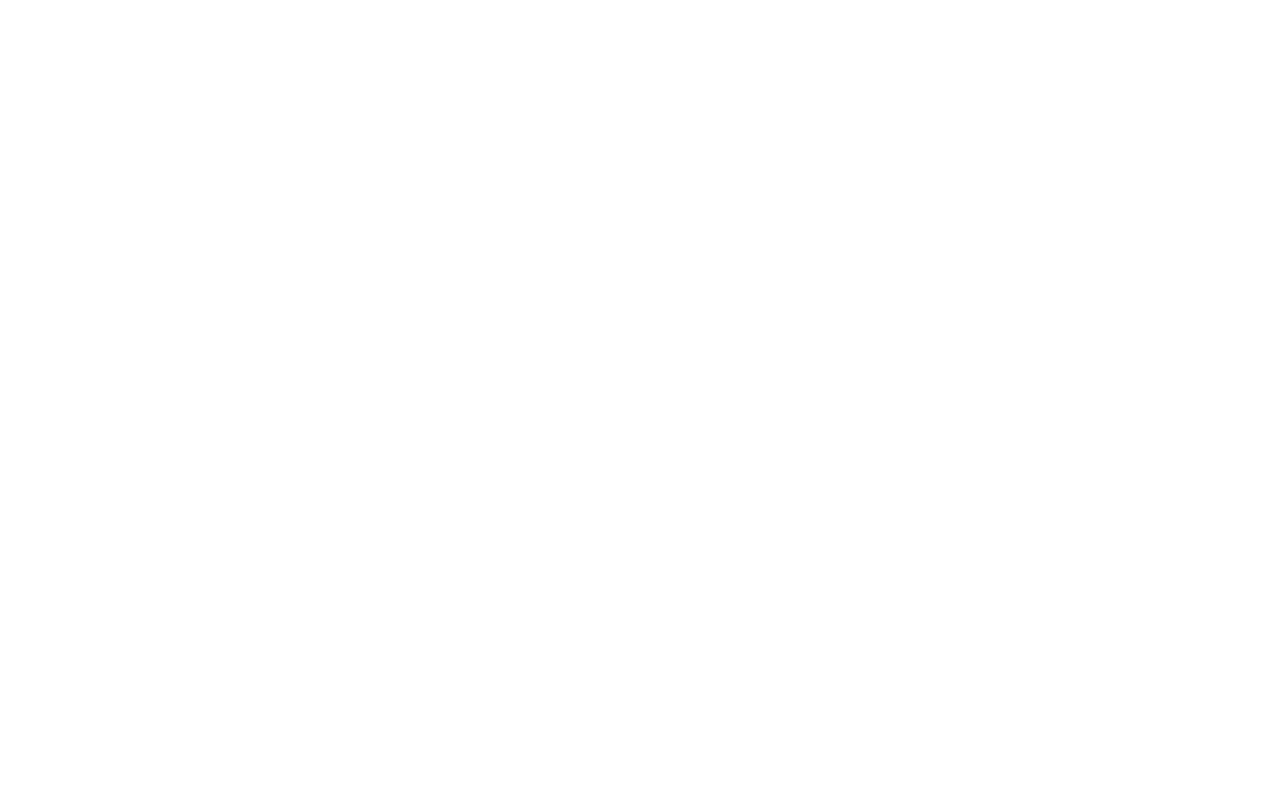
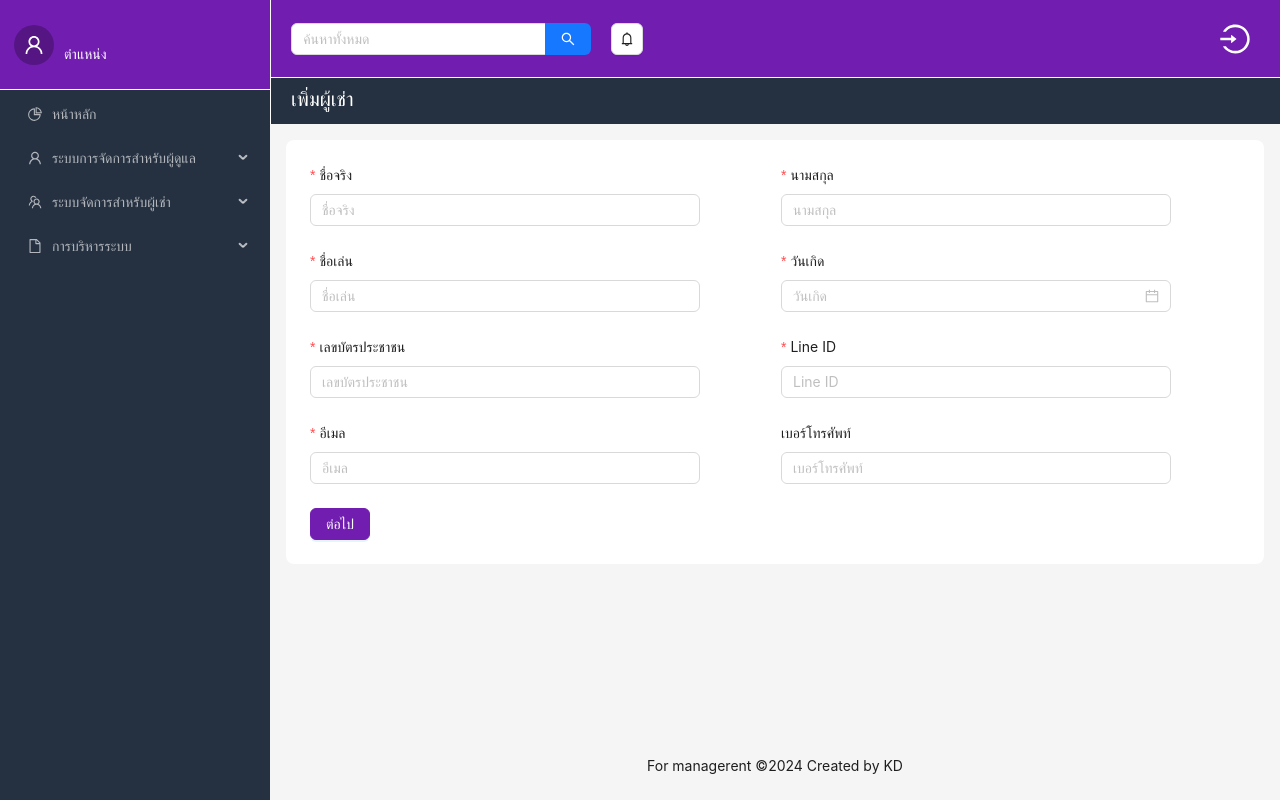
Before and after one commit to Teerapat-Kuiyawattananon/for-managerent-frontend, a React (Vite) app: page /roomlist/add in a window 1280 px wide. Before the commit this address had no page. Built offline with nearby package versions, Linux system fonts and the light colour scheme.

Commit message:
roomlistpage

```diff
--- a/package.json
+++ b/package.json
@@ -15,6 +15,7 @@
     "@emotion/styled": "^11.11.0",
     "antd": "^5.14.0",
     "axios": "^1.6.7",
+    "cloudinary-react": "^1.8.1",
     "react": "^18.2.0",
     "react-dom": "^18.2.0",
     "react-router-dom": "^6.22.0"
--- /dev/null
+++ b/src/components/pageStaff/roomList-page/addTenant/roomListPageAdd.tsx
@@ -0,0 +1,191 @@
+import React, {useState} from 'react'
+import { Button, Form, Input, InputNumber, Space, DatePicker } from 'antd';
+
+interface RoomListPageAdd1Props {
+    next : () => void
+    currentState: number
+  }
+
+  interface RoomListPageAdd1State {
+    name: string
+    lastname: string
+    nickname: string
+    birthday: number
+    id_card: number
+    id_line: string
+    email: string
+    tel: string
+  }
+
+const RoomListPageAdd= ({next, currentState} : RoomListPageAdd1Props)  => {
+    const [formData, setFormData] = useState<RoomListPageAdd1State>({
+        name: '',
+        lastname: '',
+        nickname: '',
+        birthday: 0,
+        id_card: 0,
+        id_line: '',
+        email: '',
+        tel: '',
+      })
+
+      const formRef = React.useRef();
+      const handleNext = () => {
+        console.log(currentState)
+        // next()
+      }
+
+      const handleChange = (e: any) => {
+        // console.log(e.target.type)
+        // console.log(e.target.value)
+        setFormData({
+          ...formData,
+          [e.target.name]:
+            e.target.type === "number" ? Number(e.target.value) : e.target.value
+        })
+      }
+
+
+
+      const handleSubmit = async (e: React.FormEvent<HTMLInputElement>) => {
+        // console.log("test")
+        // e.preventDefault()
+        try {
+            //   const response = await axios.post('http://localhost:3232/login', formData); // Replace with your API endpoint
+            // console.log(formData)
+            // e.preventDeafault()
+            // e.preventDefault()
+            console.log('Success:', formData);
+            next()
+              // Handle successful registration (e.g., clear form, redirect)
+            } catch (error) {
+              console.log('Failed:', formData);
+            }
+            // console.log('Failed:', formData);
+    }
+
+     const onFinishFailed = (errorInfo: any) => {
+      console.log('Failed:', errorInfo);
+      console.log('Failed:', formData);
+    }
+
+      return (
+        <Form
+        name="validateOnly"
+        layout="vertical"
+        autoComplete="off"
+        form={formRef.current}
+        onFinish={handleSubmit}
+        onFinishFailed={onFinishFailed}
+        >
+          <div className='flex  justify-start'>
+            <div className='w-1/2 mr-3'>
+                <Form.Item name="ชื่อจริง" label="ชื่อจริง" rules={[{ required: true }]}>
+                    <Input
+                        name='name'
+                        onChange={handleChange}
+                        style={{
+                        width: '85%',
+                        }} placeholder='ชื่อจริง'/>
+                </Form.Item>
+            </div>
+            <div className='w-1/2 h-1'>
+                <Form.Item name="นามสกุล" label="นามสกุล" rules={[{ required: true }]}>
+                    <Input
+                        name='lastname '
+                        onChange={handleChange}
+                        style={{
+                        width: '85%',
+                        // height: '120px',
+                        }} placeholder='นามสกุล'/>
+                </Form.Item>
+            </div>
+          </div>
+
+          <div className='flex  justify-start mt4'>
+            <div className='w-1/2 mr-3'>
+                <Form.Item name="ชื่อเล่น" label="ชื่อเล่น" rules={[{ required: true }]}>
+                    <Input
+                        name='nickname'
+                        onChange={handleChange}
+                        placeholder='ชื่อเล่น'
+                        style={{
+                        width: '85%',
+                    }} />
+                </Form.Item>
+            </div>
+            <div className='w-1/2'>
+                <Form.Item name="วันเกิด" label="วันเกิด" rules={[{ required: true },]}>
+                     <DatePicker
+                        name='birt'
+                        type='number'
+                        onChange={handleChange}
+                        placeholder='วันเกิด' style={{
+                        width: '85%',
+                    }}/>
+                </Form.Item>
+            </div>
+          </div>
+
+          <div className='flex  justify-start'>
+            <div className='w-1/2 mr-3'>
+                <Form.Item name="เลขบัตรประชาชน" label="เลขบัตรประชาชน" rules={[{ required: true }, ]}>
+                    <Input
+                        name='id_card'
+                        onChange={handleChange}
+                        placeholder='เลขบัตรประชาชน' style={{
+                        width: '85%',
+                }}/>
+                </Form.Item>
+            </div>
+            <div className='w-1/2'>
+                <Form.Item name="Line ID" label="Line ID" rules={[{ required: true }]}>
+                    <Input
+                        name='id_line'
+                        type='number'
+                        onChange={handleChange}
+                        style={{
+                        width: '85%',
+                        }} placeholder='Line ID'/>
+                </Form.Item>
+            </div>
+          </div>
+
+          <div className='flex  justify-start'>
+            <div className='w-1/2 mr-3'>
+                <Form.Item name="อีเมล" label="อีเมล" rules={[{ required: true }]}>
+                    <Input
+                        name='email'
+                        onChange={handleChange}
+                        style={{
+                        width: '85%',
+                        }} placeholder='อีเมล'/>
+                </Form.Item>
+            </div>
+            <div className='w-1/2'>
+                <Form.Item name="เบอร์โทรศัพท์" label="เบอร์โทรศัพท์" rules={[{ required: false }]}>
+                    <Input
+                        name='tel'
+                        onChange={handleChange}
+                        style={{
+                        width: '85%',
+                        // height: '120px',
+                        }} placeholder='เบอร์โทรศัพท์'/>
+                </Form.Item>
+            </div>
+          </div>
+
+
+          <Button type="primary" htmlType='submit' style={{
+                // background: "711DB0",
+                // backgroundColor: "yellow"
+              }}
+              onClick={handleNext}
+              >
+                ต่อไป
+              </Button>
+      </Form>
+      )
+    }
+
+  export default RoomListPageAdd;
--- /dev/null
+++ b/src/components/pageStaff/roomList-page/addTenant/roomlistPageDetail.tsx
@@ -0,0 +1,19 @@
+import React from 'react';
+import { Button, Space, } from 'antd';
+import { PlusOutlined } from '@ant-design/icons';
+
+const RoomListPageDetail: React.FC = () => {
+
+    return (
+      <>
+        <div>
+            <span> roomdetail </span>
+          <Space style={{ marginBottom: 16 }}>
+            <Button type="primary" icon={<PlusOutlined />}>เพิ่มรูปภาพผังห้องพัก</Button>
+          </Space>
+        </div>
+      </>
+    );
+  };
+
+  export default RoomListPageDetail;
--- a/src/components/pageStaff/roomList-page/roomListTable.tsx
+++ b/src/components/pageStaff/roomList-page/roomListTable.tsx
@@ -1,13 +1,13 @@
-import React, {useState} from 'react';
-import { Table, Button, Tag, ConfigProvider } from 'antd';
-import { PlusOutlined } from '@ant-design/icons';
+import React, { useState } from 'react';
+import { Table, Button, ConfigProvider } from 'antd';
+import { UserOutlined } from '@ant-design/icons';
 import type { TableColumnsType, TableProps } from 'antd';
+import { Link } from 'react-router-dom';
 
 type TableRowSelection<T> = TableProps<T>['rowSelection'];
 
-
 interface RoomListTableProps {
-    data: RoomListTableData[],
+    data: RoomListTableData[];
 }
 
 export interface RoomListTableData {
@@ -17,18 +17,19 @@ export interface RoomListTableData {
     tenantName: string;
     roomRent: number;
     roomStatus: string;
-};
+}
 
-export const RoomListTable: React.FC<RoomListTableProps> = ({ data }) => {
+const RoomListTable: React.FC<RoomListTableProps> = ({ data }) => {
+    const distinctFloors = Array.from(new Set(data.map(item => item.floor))); // สร้างอาร์เรย์ของชั้นที่มีอยู่จริง
+    const floorFilters = distinctFloors.map(floor => ({ text: `ชั้น ${floor}`, value: floor })); // สร้างรายการตัวเลือกสำหรับการกรอง
     const [selectedRowKeys, setSelectedRowKeys] = useState<React.Key[]>([]);
-
     const onSelectChange = (newSelectedRowKeys: React.Key[]) => {
         console.log('selectedRowKeys changed: ', newSelectedRowKeys);
         setSelectedRowKeys(newSelectedRowKeys);
 
         // Show selected item.
         const selectedRows = data.filter(item => newSelectedRowKeys.includes(item.key));
-      console.log('Selected Rows Data:', selectedRows);
+        console.log('Selected Rows Data: ', selectedRows);
     };
 
     const rowSelection: TableRowSelection<RoomListTableData> = {
@@ -38,7 +39,7 @@ export const RoomListTable: React.FC<RoomListTableProps> = ({ data }) => {
 
     function statusColor(status: string) {
         let color;
-        switch(status) {
+        switch (status) {
             case 'ไม่ว่าง':
                 color = 'red';
                 break;
@@ -46,9 +47,9 @@ export const RoomListTable: React.FC<RoomListTableProps> = ({ data }) => {
                 color = 'green';
                 break;
             default:
-                return status
+                color = 'inherit'; // Default color
         }
-        return <Tag color={color}>{status}</Tag>
+        return <span style={{ color }}>{status}</span>;
     }
 
 
@@ -57,6 +58,10 @@ export const RoomListTable: React.FC<RoomListTableProps> = ({ data }) => {
             title: 'ชั้น',
             dataIndex: 'floor',
             key: 'floor',
+            filters: floorFilters, // ใช้รายการตัวเลือกในการกรอง
+            onFilter: (value, record: RoomListTableData) => {
+                return record.floor === value;
+            },
         },
         {
             title: 'ชื่อห้อง',
@@ -79,47 +84,51 @@ export const RoomListTable: React.FC<RoomListTableProps> = ({ data }) => {
             key: 'roomStatus',
             filters: [
                 { text: 'ว่าง', value: 'ว่าง' },
-                { text: 'ไม่ว่าง', value: 'ไม่ว่าง' }
+                { text: 'ไม่ว่าง', value: 'ไม่ว่าง' },
             ],
             onFilter: (value, record: RoomListTableData) => {
                 return record.roomStatus === value;
             },
-            render: statusColor
+            render: statusColor,
         },
         {
             title: 'การกระทำ',
             dataIndex: 'action',
             key: 'action',
-            render: () => (
-                // record.RoomStatus === "ว่าง"
-                // <Link to=/add_roomList/>Edit</Link>
-
-                // record.RoomStatus === "ไม่ว่าง"
-                //  <Link to={`/add_roomList/${record.key}`}>Edit</Link>
+            render: (_, record : RoomListTableData) => (
+                <>
+                    {record.roomStatus === "ว่าง" && (
+                        <Link to="/roomlist/add">
                             <Button>
-                    Edit <PlusOutlined />
+                                <UserOutlined />
                             </Button>
+                        </Link>
+                    )}
+                    {record.roomStatus === "ไม่ว่าง" && (
+                        <Link to="/roomlist/detail">
+                            <Button>
+                                <UserOutlined />
+                            </Button>
+                        </Link>
+                    )}
+                </>
             ),
-        },
+        }
     ];
-
 
     return (
         <ConfigProvider
             theme={{
                 token: {
-                padding: 8
-            }
+                    padding: 8,
+                },
             }}
         >
             <div>
-            <Table
-                columns={columns}
-                dataSource={data}
-                pagination={false}
-                rowSelection={rowSelection}
-            />
+                <Table columns={columns} dataSource={data} pagination={false} rowSelection={rowSelection} />
             </div>
         </ConfigProvider>
     );
 };
+
+export default RoomListTable
--- a/src/main.tsx
+++ b/src/main.tsx
@@ -1,32 +1,3 @@
-// import React from 'react'
-// import ReactDOM from 'react-dom'
-// import Navbar from './navbar.tsx'
-// import { BrowserRouter as Router, Route, Routes } from "react-router-dom";
-// import Login from './components/login/Login.tsx';
-// import Register from './components/register/Register.tsx'
-// import './index.css'
-
-
-// ReactDOM.render(
-//   <React.StrictMode>
-//     <Router>
-//       <Routes>
-//         <Route path="/login" element={<Login />} />
-//         <Route path="/register" element={<Register />} />
-//         {/* <Route path="/test" element={<Navbar />} /> */}
-//       </Routes>
-//     </Router>
-
-//   </React.StrictMode>,
-//   document.getElementById('root')
-// )
-
-// ReactDOM.createRoot(document.getElementById('root')!).render(
-//   <React.StrictMode>
-//     <Navbar />
-//   </React.StrictMode>,
-// )
-
 import React from 'react'
 import ReactDOM from 'react-dom/client'
 import Navbar from './navbar.tsx'
@@ -39,6 +10,8 @@ import './index.css'
 
 import HomePage from './components/pageStaff/home-page/homePage';
 import RoomListPage from './components/pageStaff/roomList-page/roomListPage';
+import RoomListPageAdd from './components/pageStaff/roomList-page/addTenant/roomListPageAdd.tsx';
+import RoomListPageDetail from './components/pageStaff/roomList-page/addTenant/roomlistPageDetail.tsx';
 import BillPage from './components/pageStaff/bill-page/billPage';
 import DashBoardPage from './components/pageStaff/dashboard-page/dashboard';
 import AnouncePage from './components/pageStaff/annouce-page/annoncePage';
@@ -64,6 +37,9 @@ ReactDOM.createRoot(document.getElementById('root')!).render(
         <Route path="/home" element={<Navbar component={<HomePage />} title={"หน้าหลัก"} />} />
 
         <Route path="/roomlist" element={<Navbar component={<RoomListPage />} title={"รายการห้องเช่า"} />} />
+        <Route path="/roomlist/add" element={<Navbar component={<RoomListPageAdd />} title={"เพิ่มผู้เช่า"} />} />
+        <Route path="/roomlist/detail" element={<Navbar component={<RoomListPageDetail />} title={"รายละเอียดผู้เช่า"} />} />
+
         <Route path="/bill" element={<Navbar component={<BillPage/>} title={"ใบแจ้งหนี้"} />} />
         <Route path="/dashboard" element={<Navbar component={<DashBoardPage />} title={"กระดานสรุปรายงานผล"}/>} />'
         <Route path="/anouncn" element={<Navbar component={<AnouncePage />} title={"จัดการประกาศและคำร้อง"}/>} />
@@ -77,6 +53,7 @@ ReactDOM.createRoot(document.getElementById('root')!).render(
         <Route path="/manageUser" element={<Navbar component={<ManageUserPage />} title={"การจัดการผู้ใช้"} />} />
         <Route path="/permission" element={<Navbar component={<PermissionPage />} title={"ตั่งค่าสิทธิ์การเข้าใช้งาน"} />} />
         <Route path="/setting" element={<Navbar component={<SettingPage />} title={"ตั่งค่าค่าใช้จ่าย"} />} />
+
       </Routes>
     </Router>
     {
```
Also changed, not shown: src/components/pageStaff/roomList-page/roomListPage.tsx (+21 -2 lines), 1 other file (tests, documents, lock files or other folders). Lines whose indentation alone changed are shown as unchanged.
